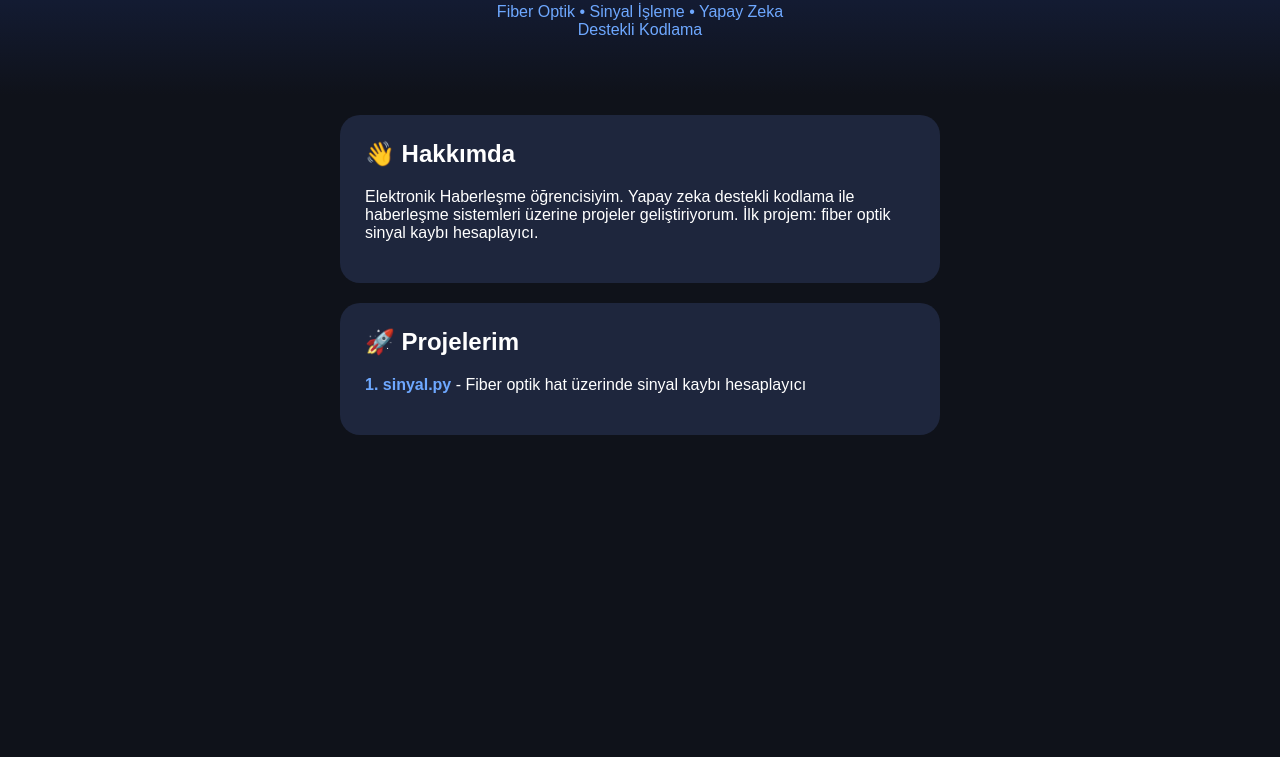
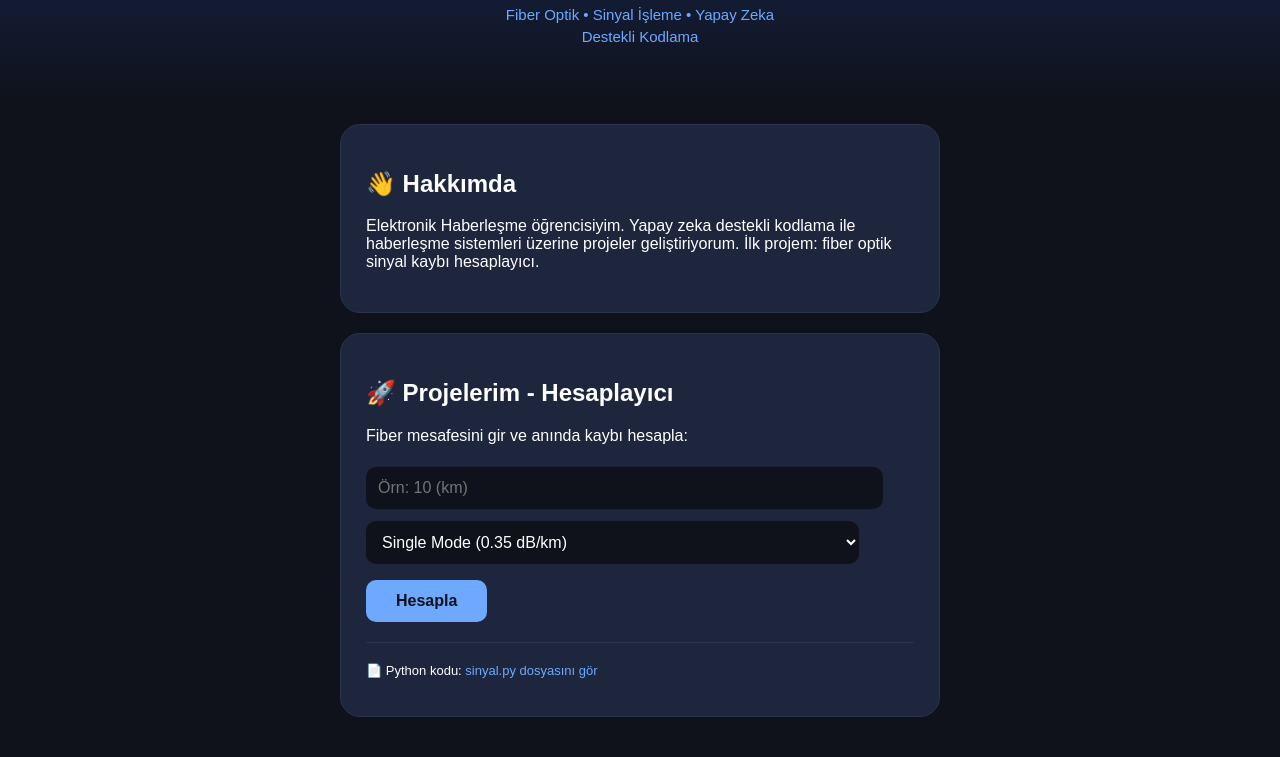
Before and after one commit to mnektirici-haberlesme-YZ/mnektirici-haberlesme-YZ, a plain HTML site: page index.html in a window 1280 px wide. Shown: the part 155-912 px from the top of the page. Before the commit the page ends 800 px from the top, so only its background shows below. Drawn offline with Linux system fonts and the light colour scheme.

Commit message:
Update index.html

```diff
--- a/index.html
+++ b/index.html
@@ -6,14 +6,15 @@
 <title>Elektronik Haberleşme + YZ</title>
 <style>
 body{margin:0;font-family:Arial;background:#0f121a;color:white}
-.header{background:linear-gradient(180deg,#1a2a5a,#0f121a);text-align:center;padding:60px 20px 40px}
-.header h1{font-size:36px;margin:0;font-weight:800;line-height:1.2}
-.header p{color:#6ea8ff;margin-top:12px;font-size:16px}
+.header{background:linear-gradient(180deg,#1a2a5a 0%,#0f121a 100%);text-align:center;padding:60px 20px 40px}
+.header h1{font-size:38px;margin:0;font-weight:800;line-height:1.1}
+.header p{color:#6ea8ff;margin-top:15px;font-size:15px;line-height:1.5}
 .container{padding:20px;max-width:600px;margin:auto}
-.card{background:#1e263d;border-radius:20px;padding:25px;margin-bottom:20px}
-.card h2{margin-top:0}
-a{color:#6ea8ff;text-decoration:none;font-weight:bold}
-a:hover{text-decoration:underline}
+.card{background:#1e263d;border-radius:20px;padding:25px;margin-bottom:20px;border:1px solid #2a344f}
+input,select{width:90%;padding:12px;border-radius:10px;border:none;margin:6px 0;background:#0f121a;color:white;font-size:16px}
+button{background:#6ea8ff;color:#0f121a;padding:12px 30px;border:none;border-radius:10px;font-weight:bold;font-size:16px;margin-top:10px;cursor:pointer}
+#sonuc{margin-top:15px;font-weight:bold;font-size:18px;color:#6ea8ff}
+a{color:#6ea8ff;text-decoration:none}
 </style>
 </head>
 <body>
@@ -27,9 +28,30 @@ a:hover{text-decoration:underline}
 <p>Elektronik Haberleşme öğrencisiyim. Yapay zeka destekli kodlama ile haberleşme sistemleri üzerine projeler geliştiriyorum. İlk projem: fiber optik sinyal kaybı hesaplayıcı.</p>
 </div>
 <div class="card">
-<h2>🚀 Projelerim</h2>
-<p><a href="sinyal.py">1. sinyal.py</a> - Fiber optik hat üzerinde sinyal kaybı hesaplayıcı</p>
+<h2>🚀 Projelerim - Hesaplayıcı</h2>
+<p>Fiber mesafesini gir ve anında kaybı hesapla:</p>
+<input id="mesafe" type="number" placeholder="Örn: 10 (km)">
+<select id="fiber">
+<option value="single">Single Mode (0.35 dB/km)</option>
+<option value="multi">Multi Mode (2.5 dB/km)</option>
+</select>
+<br>
+<button onclick="hesapla()">Hesapla</button>
+<p id="sonuc"></p>
+<hr style="border:0;border-top:1px solid #2a344f;margin:20px 0">
+<p style="font-size:13px">📄 Python kodu: <a href="sinyal.py">sinyal.py dosyasını gör</a></p>
 </div>
 </div>
+<script>
+function hesapla(){
+let m = parseFloat(document.getElementById('mesafe').value);
+if(!m){document.getElementById('sonuc').innerText="Lütfen mesafe gir!";return;}
+let f = document.getElementById('fiber').value;
+let oran = f=="single" ? 0.35 : 2.5;
+let kayip = m * oran;
+let mesaj = kayip>20 ? "⚠️ Güçlendirici gerekli!" : "✅ Sinyal normal";
+document.getElementById('sonuc').innerHTML = `Toplam Kayıp: <b>${kayip} dB</b><br>${mesaj}`;
+}
+</script>
 </body>
 </html>
```
